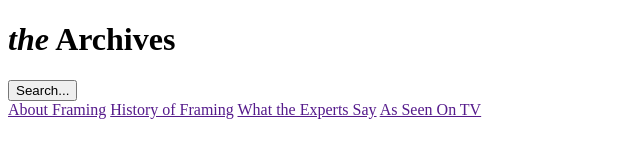
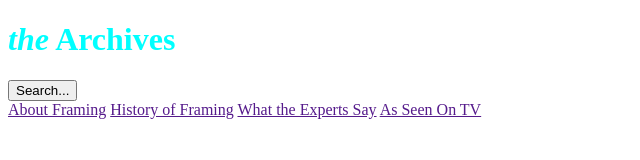
Before and after one commit to jordanpaik/italics, a plain HTML site: page index.html in a window 1280 px wide. Shown: the whole page, without its empty margins (0-640 px from the left). Drawn offline with Linux system fonts and the light colour scheme.

Commit message:
css trial

```diff
--- /dev/null
+++ b/home.css
@@ -0,0 +1,3 @@
+h1 {
+    color: aqua;
+}
--- a/index.html
+++ b/index.html
@@ -6,6 +6,7 @@
 	<meta name="viewport" content="width=device-width, initial-scale=1">
 	<meta name="description" content="Description here" />
 	<title>CM 535 Final Project</title>
+	<link rel="stylesheet" href="home.css">
 </head>
 <body>
 	<h1><em>the</em> Archives</h1>
```
